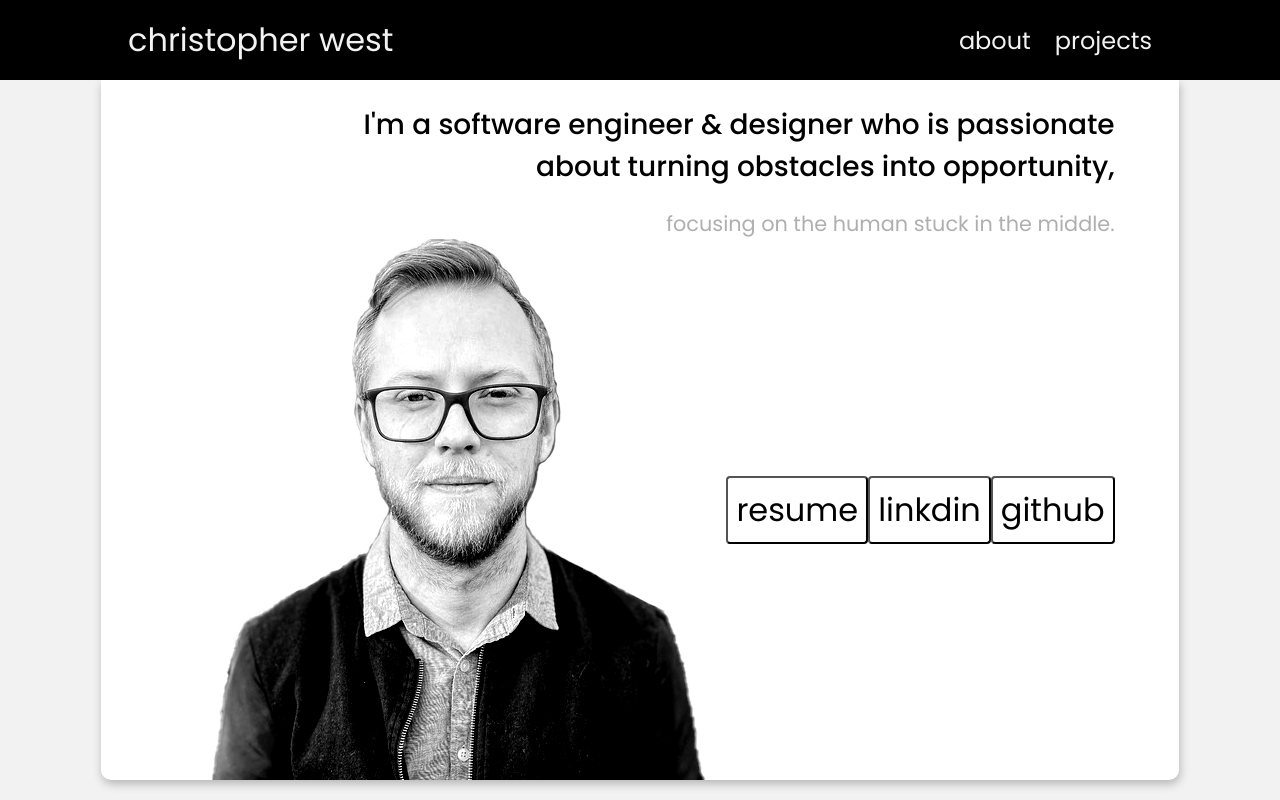
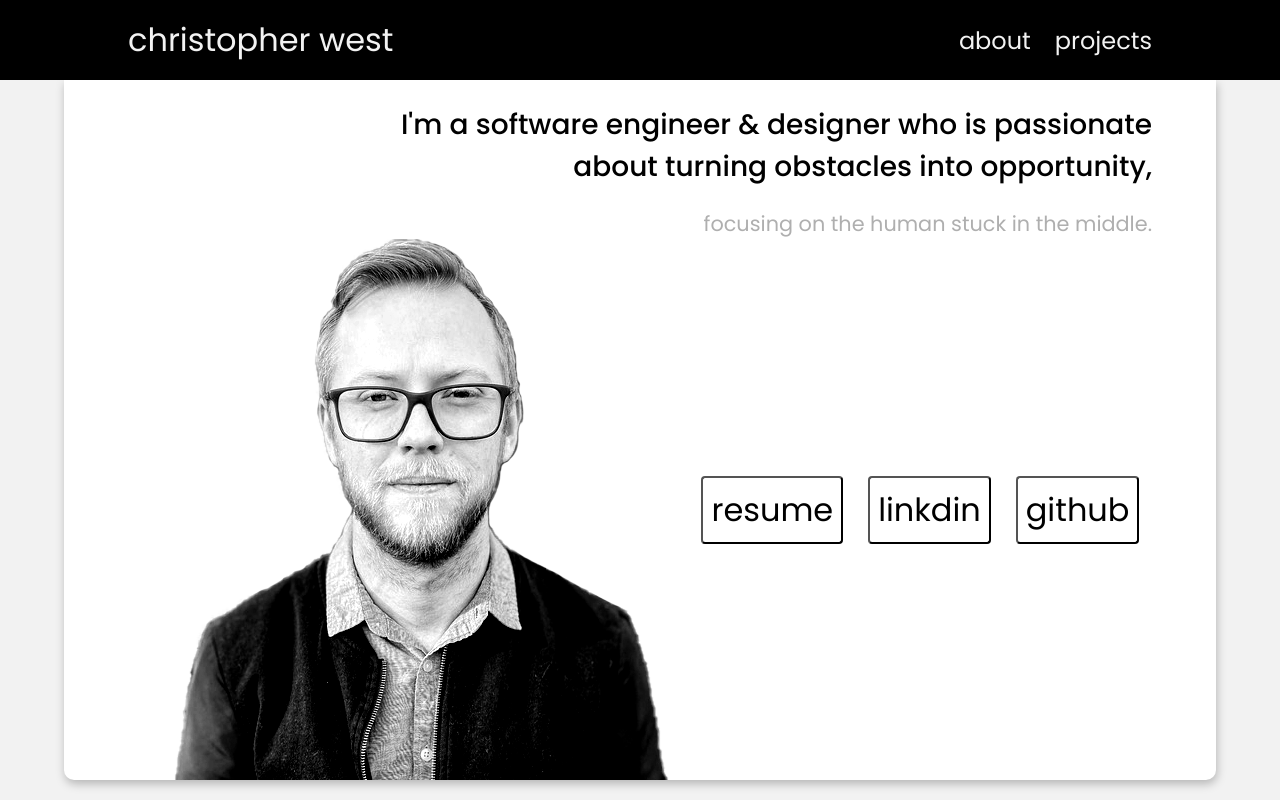
Before and after one commit to cwest9400/frontend-fullstack-portfolio, a React (Create React App) app: page / in a window 1280 px wide. Shown: the top 800 px of the page. Built offline with nearby package versions, Linux system fonts and the light colour scheme; no server answers.

Commit message:
refactored component load

```diff
--- a/src/App.js
+++ b/src/App.js
@@ -1,14 +1,15 @@
 
+import { Route, Routes } from "react-router-dom"
+import React from 'react';
 //IMPORT COMPONENTS
 import Header from "./components/Header"
 import Footer from "./components/Footer"
-import { Route, Routes } from "react-router-dom"
-import React from 'react';
 import ProjectHeader from "./components/ProjectHeader";
 //IMPORT PAGES
 import Home from "./pages/Home"
 import About from "./pages/About"
 import Projects from "./pages/Projects"
+import ProjectDetails from "./pages/ProjectDetails"
 
 function App() {
   const URL = "https://oldnebu.herokuapp.com/"
@@ -19,13 +20,13 @@ function App() {
       <Header />
     <Routes>
       <Route path ="/" element={<Home />}/>
-      <Route path ="/projects" element={<Projects />}/>
-      <Route path ="/about" element={<About />}/>
+      {/* <Route path ="/projects" element={<Projects />}/> */}
+      <Route path ="/project/:name" element={<ProjectDetails />}/>
+      {/* <Route path ="/about" element={<About />}/> */}
       {/* <Route path ="/projects" element={<Projects URL={URL} />}/>
       <Route path ="/about" element={<About URL={URL} />}/> */}
     </Routes>
-    <ProjectHeader />
-    <About />
+
     <Footer />
     </div>
   );
--- a/src/components/ProjectCard.js
+++ b/src/components/ProjectCard.js
@@ -5,12 +5,12 @@ return (
     <div className="project-card">
         <h1>{props.name}</h1>
         <img src={props.image} alt="project thumbnail" className="project-image" />
-        <a href={props.git}>
+        {/* <a href={props.git}>
             <button>github</button>
         </a>
         <a href={props.live}>
  <button>Live site</button>
-</a>
+</a> */}
     </div>
 )
 }
--- a/src/pages/Home.js
+++ b/src/pages/Home.js
@@ -1,4 +1,6 @@
 import headshot from "../images/headshot.png"
+import ProjectHeader from "../components/ProjectHeader"
+import About from "./About"
 
 function Home(props) {
     return (
@@ -16,6 +18,10 @@ function Home(props) {
                     </div>
                 </div>
             </div>
+            <div>
+                <ProjectHeader />
+                <About />
+            </div>
         </section>
     )
 }
--- /dev/null
+++ b/src/pages/ProjectDetails.js
@@ -0,0 +1,11 @@
+
+
+function ProjectDetails(props) {
+    return (
+      <div className="project-details">
+        <h1>PROJECT: {props.name}</h1>
+      </div>
+    )
+  }
+
+  export default ProjectDetails
--- a/src/pages/Projects.js
+++ b/src/pages/Projects.js
@@ -20,7 +20,7 @@ function Projects(props) {
                 <div className="project-container">
             {projects.map((project) => {
                  return (
-                    <Link to={`/details/${project.name}`} key={project.name}>
+                    <Link to={`/project/${project.name}`} key={project.id}>
                         <ProjectCard name={project.name}/>
                     </Link>
                  )
--- a/src/sass/input.scss
+++ b/src/sass/input.scss
@@ -37,8 +37,9 @@ a {
 }
 
 .home-section {
-  display: flex;
+  // display: flex;
   justify-content: center;
+
 }
 
   .intro-card {
@@ -46,10 +47,13 @@ a {
     flex-direction: column;
     // align-items: flex-end;
     background: $secondary-color;
-    margin: 0 10% 0 10%;
+    // justify-content: center;
+    // align-items: center;
+    // margin: 0 10% 0 10%;
+    margin: 0 auto;
     padding: 0 5% 0 5%;
     height: auto;
-    width: 100%;
+    width: 80%;
     border-radius: 0 0 10px 10px;
     font-style: normal;
     // overflow: clip;
@@ -143,3 +147,12 @@ a {
   .project-image {
       width: 100%;
   }
+
+///////////////
+/// project details
+///
+
+.project-details {
+  display: flex;
+  justify-content: left;
+}
--- a/src/style/output.css
+++ b/src/style/output.css
@@ -30,7 +30,6 @@ a {
 }
 
 .home-section {
-  display: flex;
   justify-content: center;
 }
 
@@ -38,10 +37,10 @@ a {
   display: flex;
   flex-direction: column;
   background: #ffffff;
-  margin: 0 10% 0 10%;
+  margin: 0 auto;
   padding: 0 5% 0 5%;
   height: auto;
-  width: 100%;
+  width: 80%;
   border-radius: 0 0 10px 10px;
   font-style: normal;
   box-shadow: 1px 4px 10px rgba(0, 0, 0, 0.25);
@@ -124,4 +123,9 @@ p {
   width: 100%;
 }
 
+.project-details {
+  display: flex;
+  justify-content: left;
+}
+
 /*# sourceMappingURL=output.css.map */
```
Also changed, not shown: 1 other file (tests, documents, lock files or other folders).
